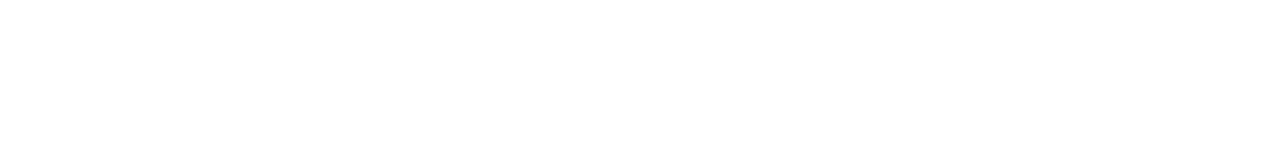
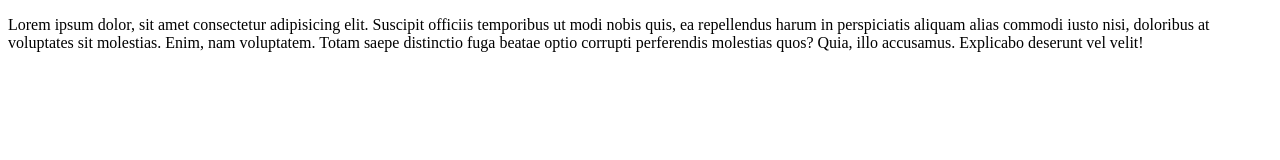
Before and after one commit to corzoa/project, a plain HTML site: page index.html in a window 1280 px wide. Drawn offline with Linux system fonts and the light colour scheme.

Commit message:
se ha agregado un parrafo

```diff
--- a/index.html
+++ b/index.html
@@ -9,7 +9,10 @@
 </head>
 
 <body>
-
+    <p>Lorem ipsum dolor, sit amet consectetur adipisicing elit. Suscipit officiis temporibus ut modi nobis quis, ea
+        repellendus harum in perspiciatis aliquam alias commodi iusto nisi, doloribus at voluptates sit molestias. Enim,
+        nam voluptatem. Totam saepe distinctio fuga beatae optio corrupti perferendis molestias quos? Quia, illo
+        accusamus. Explicabo deserunt vel velit!</p>
 </body>
 
 </html>
```
